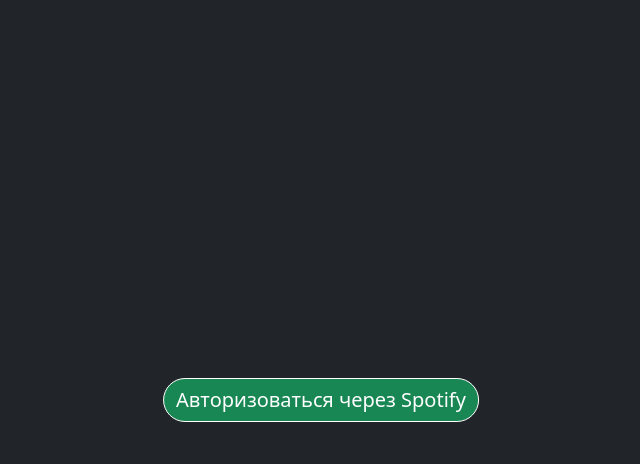
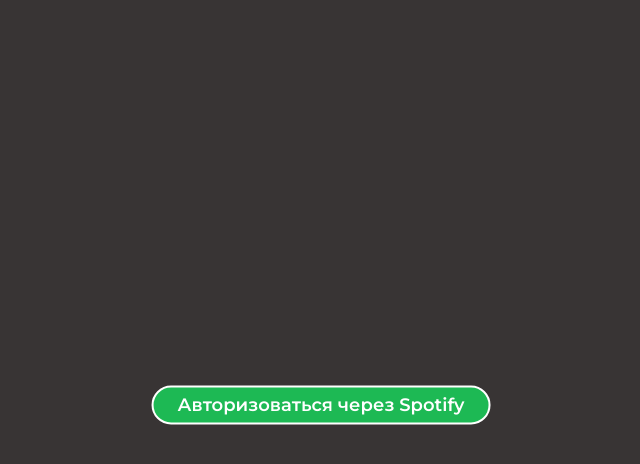
Before and after one commit to Namisami/SpotifyRecommendations, a Django app: page / in a window 1280 px wide. Shown: the top 464 px of the page, without its empty margins (319-959 px from the left). Run offline with Django 3.2, Linux system fonts and the light colour scheme.

Commit message:
Добавил кнопки, стили. Вставил свои client_id/secret. Создал start-server.bat, чтобы запускать сервер через файл

```diff
--- a/App/templates/App/base.html
+++ b/App/templates/App/base.html
@@ -4,12 +4,50 @@
         <meta charset="utf-8">
         <meta http-equiv="X-UA-Compatible" content="IE=edge">
         <meta name="viewport" content="width=device-width, initial-scale=1">
-
         <title>Spotify Recommendations</title>
-
         <link href="https://cdn.jsdelivr.net/npm/bootstrap@5.1.3/dist/css/bootstrap.min.css" rel="stylesheet" integrity="sha384-1BmE4kWBq78iYhFldvKuhfTAU6auU8tT94WrHftjDbrCEXSU1oBoqyl2QvZ6jIW3" crossorigin="anonymous">
+        <link rel="preconnect" href="https://fonts.googleapis.com">
+        <link rel="preconnect" href="https://fonts.gstatic.com" crossorigin>
+        <link href="https://fonts.googleapis.com/css2?family=Montserrat:ital,wght@0,300;0,400;0,600;1,200&family=Oswald:wght@400;600&family=Poppins:wght@400;500;600;700&display=swap" rel="stylesheet">
+        <style>
+            :root { /* Переменные цветов из ТЗ */
+                --green: #1DB954;
+                --grey: #383434;
+                --purple: #4f399b;
+                --white: #ffffff;
+            }
+            .user_name {
+                font-weight: bold;
+                font-size: 36px;
+            }
+            body {
+                font-family: Montserrat;
+                font-size: 18px;
+                color: var(--white);
+                background-color: var(--grey);
+            }
+            /* Выше стили для простых текстов на странице*/
+            /* Ниже стили кнопок */
+            .green_button {
+                min-width: 300px;
+                margin-top: 10px;
+                background-color: #1DB954;
+                font-weight: bold;
+                border-style: solid; /* Чтобы обводка вокруг кнопок была похожей на макет */
+                border-width: 2px;
+                color: var(--white);
+            }
+            .gen-playlist_button {
+                margin-top: 10px;
+                min-width: 300px;
+                background-color: var(--purple);
+                font-weight: bold;
+                border-style: solid;
+                color: var(--white);
+            }
+        </style>
     </head>
-    <body class="bg-dark">
+    <body>
         <div class="container">
             {% block content %}{% endblock content %}
         </div>
--- a/App/templates/App/index.html
+++ b/App/templates/App/index.html
@@ -3,7 +3,7 @@
 {% block content %}
     <div class="position-absolute top-50 start-50 translate-middle">
         <a href="{% url 'App:user' %}">
-            <button type="button" class="text-white btn btn-success border border-white rounded-pill fs-5">
+            <button type="button" class="border-white rounded-pill green_button py-1 px-4"> <!-- Половина свойств ушла в style -->
                 Авторизоваться через Spotify
             </button>
         </a>
--- a/App/urls.py
+++ b/App/urls.py
@@ -1,5 +1,4 @@
 from django.urls import path
-
 from . import views
 
 app_name = 'App'
@@ -7,5 +6,5 @@ urlpatterns = [
     # Home page
     path('', views.index, name='index'),
     # Авторизация пройдена
-    path('user/', views.user, name='user'),
+    path('user', views.user, name='user'),
 ]
--- a/App/views.py
+++ b/App/views.py
@@ -1,14 +1,22 @@
 from django.shortcuts import render
 import spotipy
 from spotipy.oauth2 import SpotifyOAuth
+import os
 
 def index(request):
-    return render(request, 'App/index.html')
+    # Удаляет .cache, если он есть перед тем, как отрисовать окно index.html
+    try:
+        path = os.path.join(os.path.abspath(os.path.dirname(__file__)), '../.cache')
+        os.remove(path)
+    except FileNotFoundError:
+        pass
+
+    return render(request, 'App/index.html', { user: 'user'})
 
 def user(request):
-    sp = spotipy.Spotify(auth_manager=SpotifyOAuth(client_id="fe12c6c204fd45a181110cc2f8495441",
-                                               client_secret="529eb299171d43689205e3da3806c864",
-                                               redirect_uri="https://example.com/callback/",
+    sp = spotipy.Spotify(auth_manager=SpotifyOAuth(client_id="df8949840c764e07999105485f556f82",
+                                               client_secret="173a06da9b794b199a76632cf290b0eb",
+                                               redirect_uri="http://localhost:8888/callback",
                                                scope="user-library-read"))
     sp = sp.current_user()
     username = sp['display_name']
--- a/manage.py
+++ b/manage.py
@@ -2,6 +2,7 @@
 """Django's command-line utility for administrative tasks."""
 import os
 import sys
+
 
 
 def main():
```
Also changed, not shown: App/templates/App/user.html (+23 -3 lines), 2 other files.
